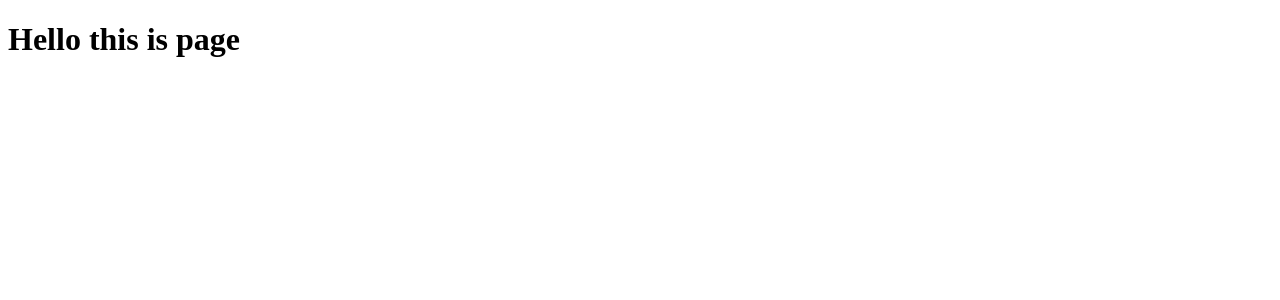
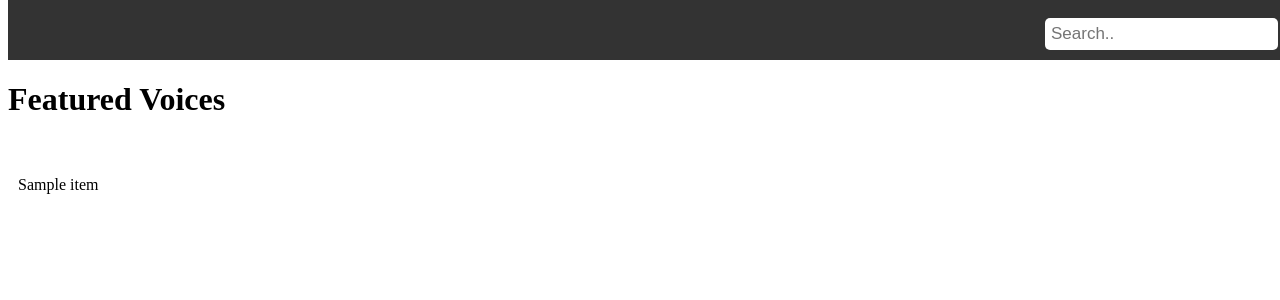
Before and after one commit to shannub556-marolix/news, a Django app: template News/templates/base.html in a window 1280 px wide. Shown: the top 300 px of the page. Run offline with Django 4.2, Linux system fonts and the light colour scheme; the template is opened without the code that fills it: most values are stand-ins (such as "Sample title", 1, 10 or a date in 2020).

Commit message:
html updated

```diff
--- a/News/templates/base.html
+++ b/News/templates/base.html
@@ -3,10 +3,64 @@
 <head>
     <meta charset="UTF-8">
     <title>Title</title>
+    <style>
+        /* Style for the navbar */
+        .navbar {
+            overflow: hidden;
+            background-color: #333; /* Change this to your desired background color */
+            position: fixed;
+            top: 0;
+            width: 100%;
+        }
+
+        /* Style for the search input */
+        .search-container {
+            float: right;
+            padding: 10px;
+        }
+
+        .search-container input[type=text] {
+            padding: 6px;
+            margin-top: 8px;
+            font-size: 17px;
+            border: none;
+            border-radius: 5px;
+        }
+
+        /* Style for the content area */
+        #content {
+            margin-top: 60px; /* Adjust this value to match the height of your navbar */
+            display: grid;
+            grid-template-columns: repeat(2, 1fr); /* Two columns, each taking equal space */
+            gap: 10px; /* Adjust the gap between items */
+        }
+
+        #content .under {
+            box-sizing: border-box;
+            padding: 10px;
+        }
+    </style>
 </head>
 <body>
-<h1>Hello this is page </h1>
 
+<!-- Navbar -->
+<div class="navbar">
+    <div class="search-container">
+        <form action="#">
+            <input type="text" placeholder="Search.." name="search">
+        </form>
+    </div>
+</div>
+
+<!-- Content area -->
+<div id="content">
+     <h1>Featured Voices</h1><br>
+    {% for item in data %}
+    <div class="under">
+        <p>{{ item }}</p>
+    </div>
+    {% endfor %}
+</div>
 
 </body>
 </html>
```
Also changed, not shown: News/NewsApp/views.py (+4 -3 lines).
